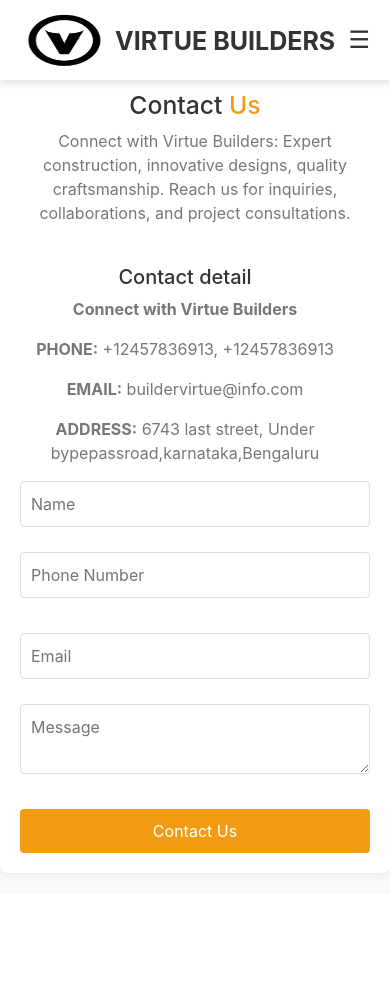
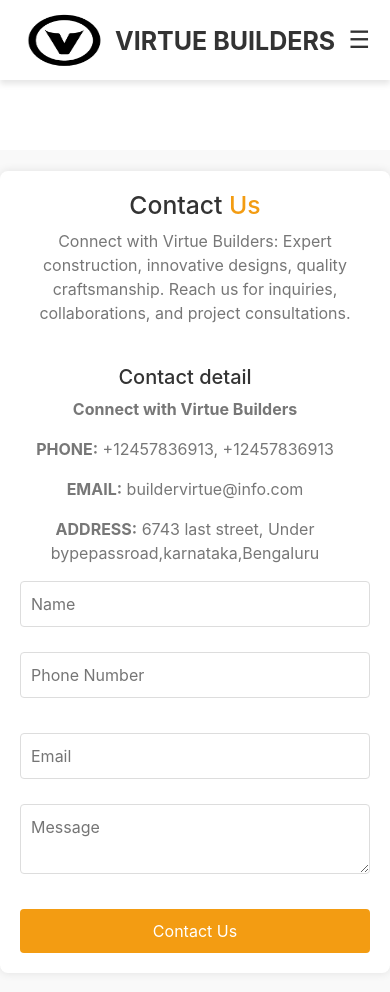
Before and after one commit to mayakannan2002/React_Construction, a React (Create React App) app: page /Contact in a window 390 px wide. Before the commit the page ends 894 px from the top, so only its background shows below. Built offline with nearby package versions, Linux system fonts and the light colour scheme.

Commit message:
fourth.2 commit

```diff
--- a/src/Components/Contact/Contact.css
+++ b/src/Components/Contact/Contact.css
@@ -175,4 +175,14 @@
     .right-image {
         display: none; /* Hide side images on mobile */
     }
+
+    .contact-form-container {
+        margin-top: 150px;
+        display: flex;
+        justify-content: center;
+        align-items: center;
+        height: 100vh;
+        background-color: #f9f9f9;
+        width: 100vw;
+      }
   }
```
